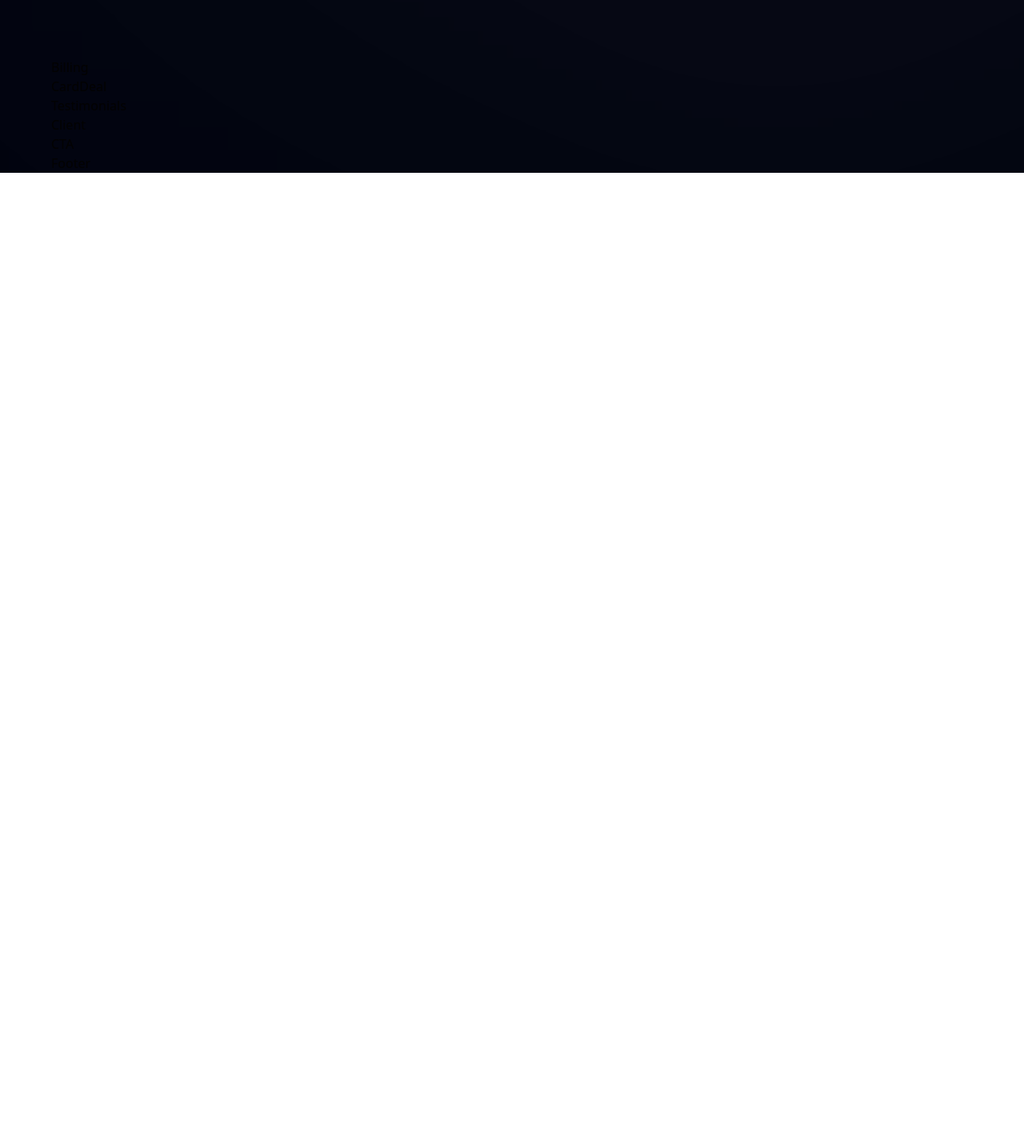
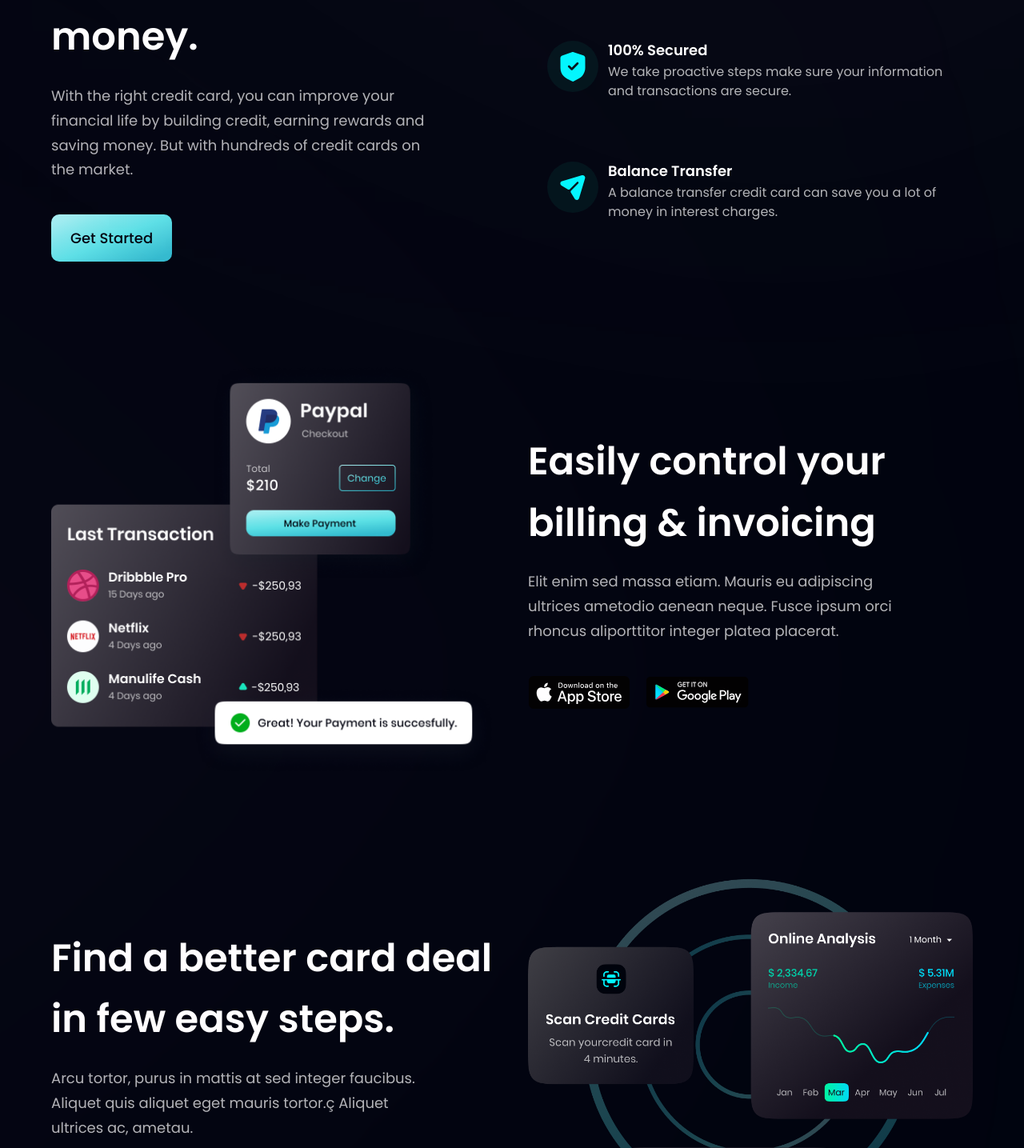
Before and after one commit to crys-cross/modern-website-app-vitejs, a React (Vite) app: page / in a window 1280 px wide. Shown: the part 1195-2630 px from the top of the page at 80% size. Before the commit the page ends 1411 px from the top, so only its background shows below. Built offline with nearby package versions, Linux system fonts and the light colour scheme.

Commit message:
Edit more components

```diff
--- a/src/components/Billing.jsx
+++ b/src/components/Billing.jsx
@@ -1,6 +1,39 @@
-import React from 'react'
+import { apple, bill, google } from "../assets"
+import styles, { layout } from "../style"
 
-const Billing = () => {
-    return <div>Billing</div>
-}
+const Billing = () => (
+    <section id="product" className={layout.sectionReverse}>
+        <div className={layout.sectionImgReverse}>
+            <img src={bill} alt="billing" className="w-[100%] h-[100%] relative z-[5]" />
+            {/* Gradients start */}
+            <div className="absolute z-[-3] -left-1/2 top-0 w-[50%] h-[50%] rounded-full white__gradient" />
+            <div className="absolute z-[0] -left-1/2 bottom-0 w-[50%] h-[50%] rounded-full pink__gradient" />
+            {/* Gradients end */}
+        </div>
+
+        <div className={layout.sectionInfo}>
+            <h2 className={styles.heading2}>
+                Easily control your <br className="sm:block hidden" /> billing & invoicing
+            </h2>
+            <p className={`${styles.paragraph} max-w-[470px] mt-5`}>
+                Elit enim sed massa etiam. Mauris eu adipiscing ultrices ametodio aenean neque.
+                Fusce ipsum orci rhoncus aliporttitor integer platea placerat.
+            </p>
+
+            <div className="flex flex-row flex-wrap sm:mt-10 mt-6">
+                <img
+                    src={apple}
+                    alt="apple_store"
+                    className="w-[128px] h-[42px] object-contain mr-5 cursor-pointer"
+                />
+                <img
+                    src={google}
+                    alt="google_play"
+                    className="w-[128px] h-[42px] object-contain cursor-pointer"
+                />
+            </div>
+        </div>
+    </section>
+)
+
 export default Billing
--- a/src/components/Business.jsx
+++ b/src/components/Business.jsx
@@ -1,6 +1,26 @@
 import { features } from "../constants"
 import styles, { layout } from "../style"
 import Button from "./Button"
+
+const FeatureCard = ({ icon, title, content, index }) => (
+    <div
+        className={`flex flex-row p-6 rounded-[20px] ${
+            index !== features.length - 1 ? "mb-6" : "mb-0"
+        } feature-card`}
+    >
+        <div className={`w-[64px] h-[64px] rounded-full ${styles.flexCenter} bg-dimBlue`}>
+            <img src={icon} alt="icon" className="w-[50%] object-contain" />
+        </div>
+        <div className="flex-1 flex flex-col ml-3">
+            <h4 className="font-poppins font-semibold text-white text-[18px] leading-[23px] mb-1">
+                {title}
+            </h4>
+            <p className="font-poppins font-normal text-dimWhite text-[16px] leading-[24px] mb-1">
+                {content}
+            </p>
+        </div>
+    </div>
+)
 
 const Business = () => (
     <section id="features" className={layout.section}>
@@ -9,6 +29,16 @@
                 {" "}
                 You do the business, <br className="sm:block hidden" /> we’ll handle the money.
             </h2>
+            <p className={`${styles.paragraph} max-w-[470px] mt-5`}>
+                With the right credit card, you can improve your financial life by building credit,
+                earning rewards and saving money. But with hundreds of credit cards on the market.
+            </p>
+            <Button styles="mt-10" />
+        </div>
+        <div className={`${layout.sectionImg} flex-col`}>
+            {features.map((feature, index) => (
+                <FeatureCard key={feature.id} {...feature} index={index} />
+            ))}
         </div>
     </section>
 )
--- a/src/components/Button.jsx
+++ b/src/components/Button.jsx
@@ -1,6 +1,13 @@
-import React from 'react'
+import React from "react"
 
-const Button = () => {
-    return <div>Button</div>
+const Button = ({ styles }) => {
+    return (
+        <button
+            type="button"
+            className={`py-4 px-6 bg-blue-gradient font-poppins font-medium text-[18px] text-primary outline-none ${styles} rounded-[10px]`}
+        >
+            Get Started
+        </button>
+    )
 }
 export default Button
--- a/src/components/CardDeal.jsx
+++ b/src/components/CardDeal.jsx
@@ -1,6 +1,24 @@
-import React from 'react'
+import { card } from "../assets"
+import styles, { layout } from "../style"
+import Button from "./Button"
 
-const CardDeal = () => {
-    return <div>CardDeal</div>
-}
+const CardDeal = () => (
+    <section className={layout.section}>
+        <div className={layout.sectionInfo}>
+            <h2 className={styles.heading2}>
+                {" "}
+                Find a better card deal <br className="sm:block hidden" /> in few easy steps.
+            </h2>
+            <p className={`${styles.paragraph} max-w-[470px] mt-5`}>
+                Arcu tortor, purus in mattis at sed integer faucibus. Aliquet quis aliquet eget
+                mauris tortor.ç Aliquet ultrices ac, ametau.
+            </p>
+            <Button styles="mt-10" />
+        </div>
+        <div className={layout.sectionImg}>
+            <img src={card} alt="card" className="w-[100%] h-[100%]" />
+        </div>
+    </section>
+)
+
 export default CardDeal
--- a/src/components/Testimonials.jsx
+++ b/src/components/Testimonials.jsx
@@ -1,6 +1,7 @@
-import React from 'react'
+import { feedback } from "../constants"
+import styles from "../style"
+import FeedbackCard from "./FeedbackCard"
 
-const Testimonials = () => {
-    return <div>Testimonials</div>
-}
+const Testimonials = () => <section>Testimonials</section>
+
 export default Testimonials
```
